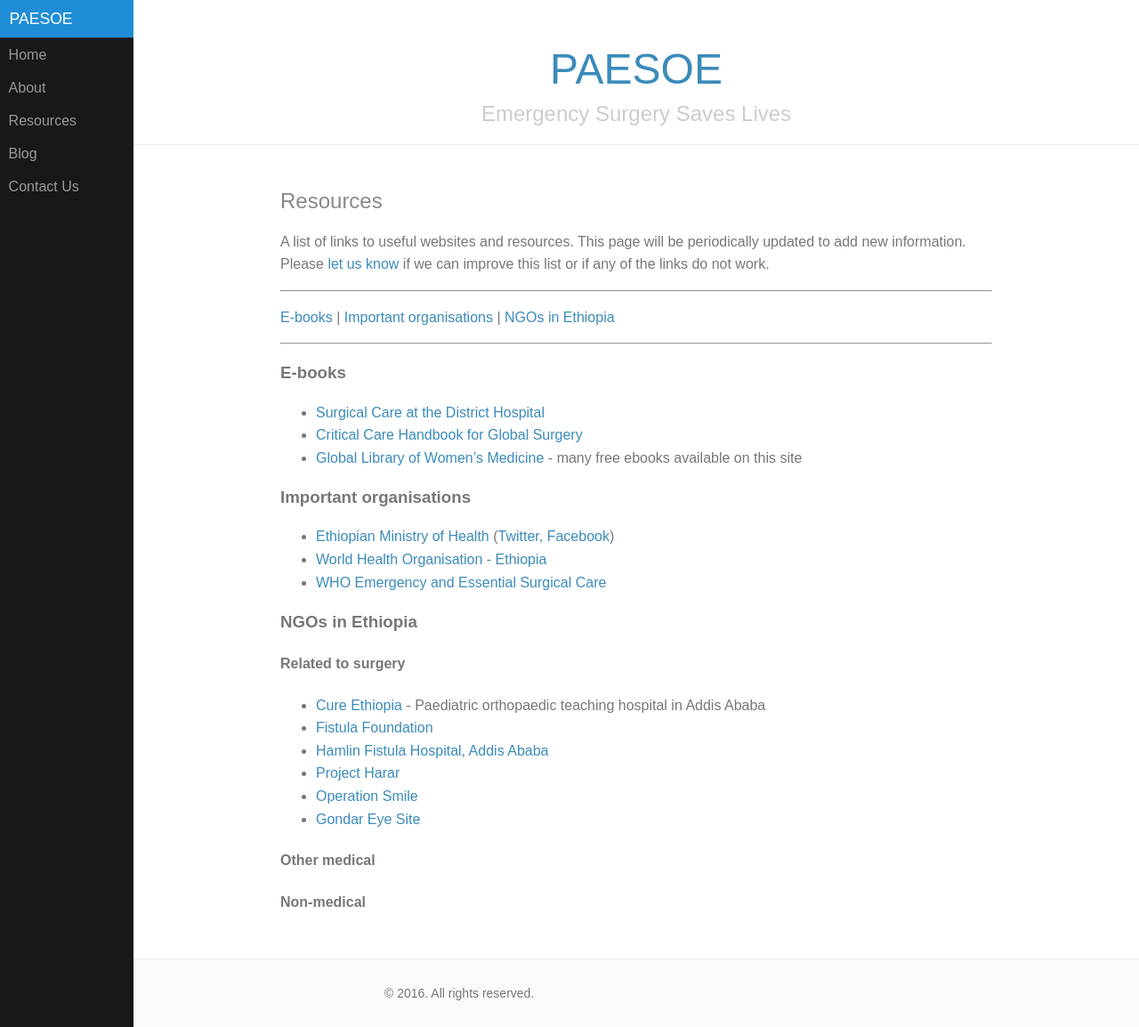
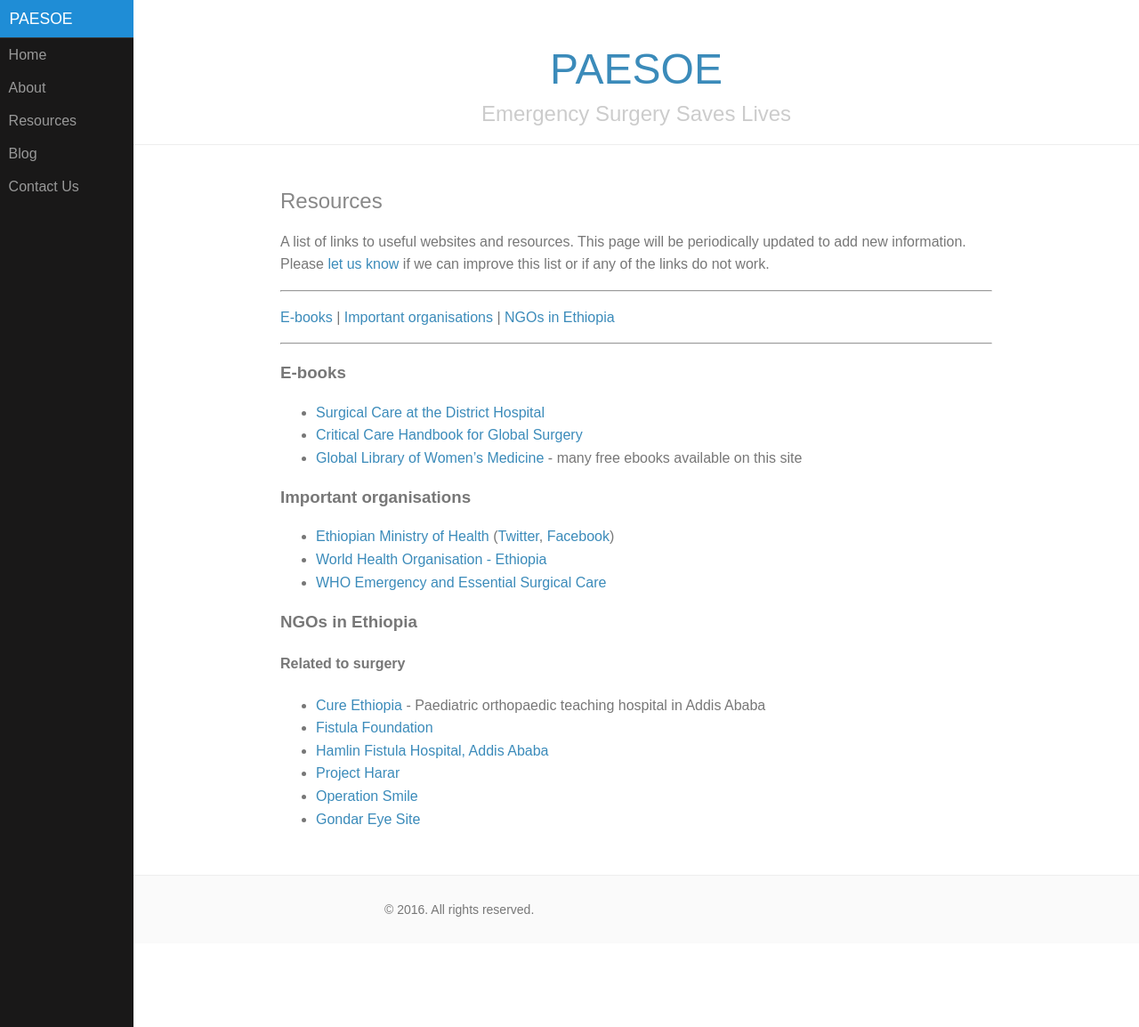
Before and after one commit to vvcb/paesoe-test, a Jekyll site: the page built from resources.md, in a window 1280 px wide and 1154 px high. Shown: the whole window at 89% size. Built offline with Jekyll 4.4.1, drawn with Linux system fonts in a browser that asks for light colours; part of the change alters nothing that is shown.

```diff
--- a/resources.md
+++ b/resources.md
@@ -37,7 +37,4 @@ A list of links to useful websites and resources. This page will be periodically
 - [Operation Smile](http://www.operationsmile.org/)
 - [Gondar Eye Site](http://www.gondareyesite.com/)
 
-#### Other medical
-
-
-#### Non-medical
+[comment]: # (#### Other medical)[comment] : # (#### Non-medical)
```
